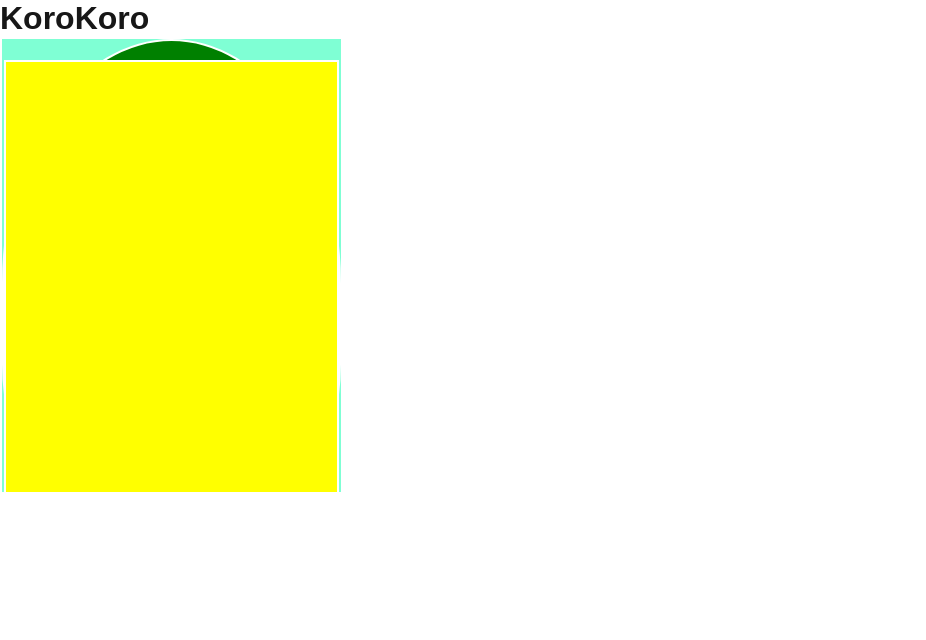
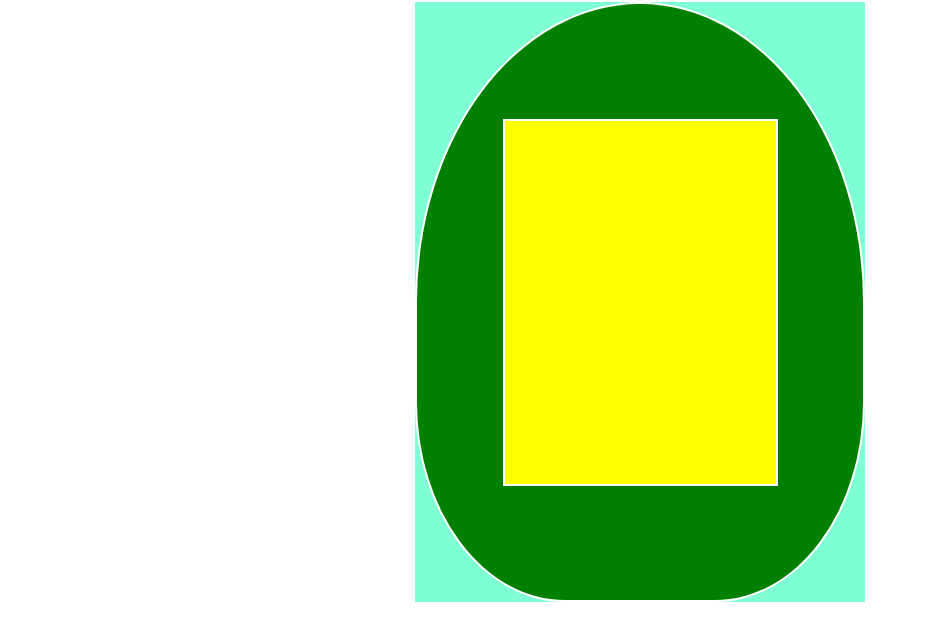
Before and after one commit to levinthiel/KoroKoro, a Next.js app: page / in a window 1280 px wide. Shown: the top 640 px of the page, without its empty margins (0-926 px from the left). Built offline with nearby package versions, Linux system fonts and the light colour scheme.

Commit message:
style: add more styling for the mcockup

```diff
--- a/app/globals.css
+++ b/app/globals.css
@@ -23,6 +23,7 @@ body {
   -webkit-font-smoothing: antialiased;
   -moz-osx-font-smoothing: grayscale;
   display: flex;
+  justify-content: center;
 }
 
 * {
--- a/app/page.js
+++ b/app/page.js
@@ -9,8 +9,8 @@ import styled from "styled-components";
 
 export default function Home() {
   return (
-    <div className={styles.page}>
-      <h1>KoroKoro</h1>
+    <>
+      {/* <h1>KoroKoro</h1> */}
       <Wrapper>
         <Egg>
           <Screen>
@@ -18,7 +18,7 @@ export default function Home() {
           </Screen>
        </Egg>
       </Wrapper>
-    </div>
+    </>
   );
 }
 
@@ -26,8 +26,8 @@ const Wrapper = styled.div`
   margin: 0 auto;
   border: 2px solid white;
   background-color: aquamarine;
-  width: 100%;
-  height: 100%;
+  min-width: 450px;
+  min-height: 600px;
   max-width: 750px;
   max-height: 900px;
   display: flex;
@@ -39,10 +39,10 @@ const Egg = styled.div`
   border: 2px solid white;
   background-color: green;
   border-radius: 60% 60% 40% 40%;
-  width: 100%;
-  height: 100%;
-  max-width: 600px;
-  max-height: 750px;
+  width: 450px;
+  height: 600px;
+  /* max-width: 600px;
+  max-height: 750px; */
   display: flex;
   align-items: center;
   justify-content: center;
@@ -53,6 +53,6 @@ const Screen = styled.div`
   background-color: yellow;
   /* width: 100%;
   height: 100%; */
-  min-width: 335px;
-  min-height: 447px;
+  min-width: 275px;
+  min-height: 367px;
 `
```
